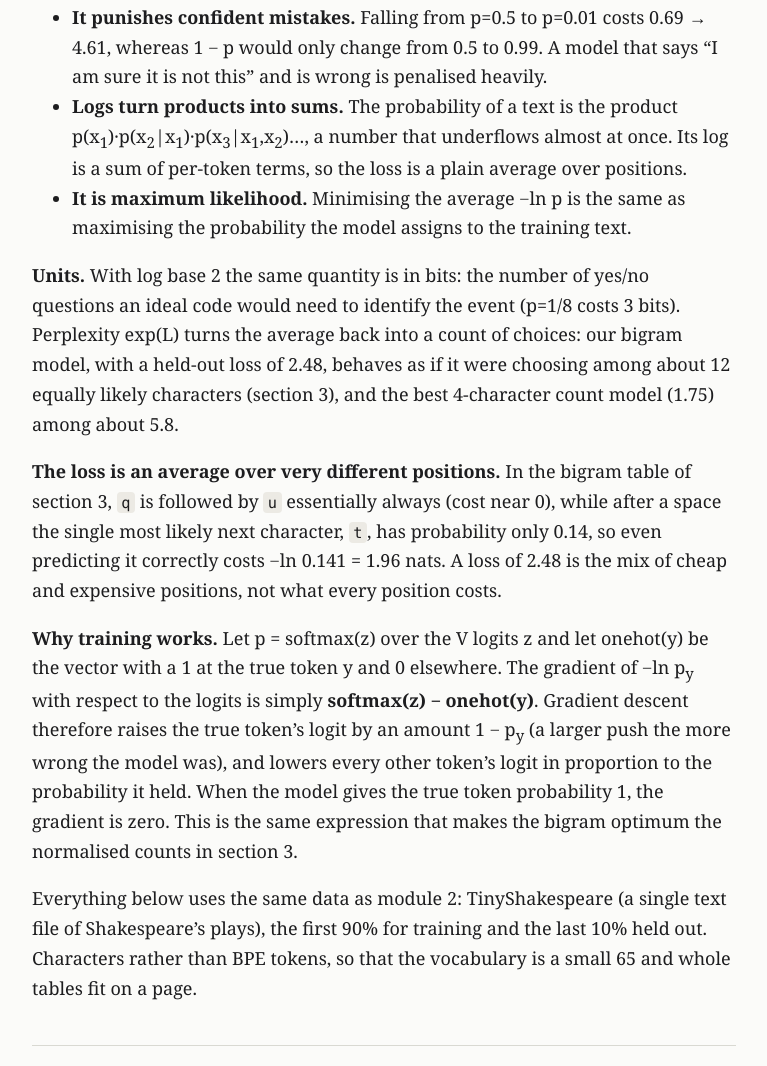
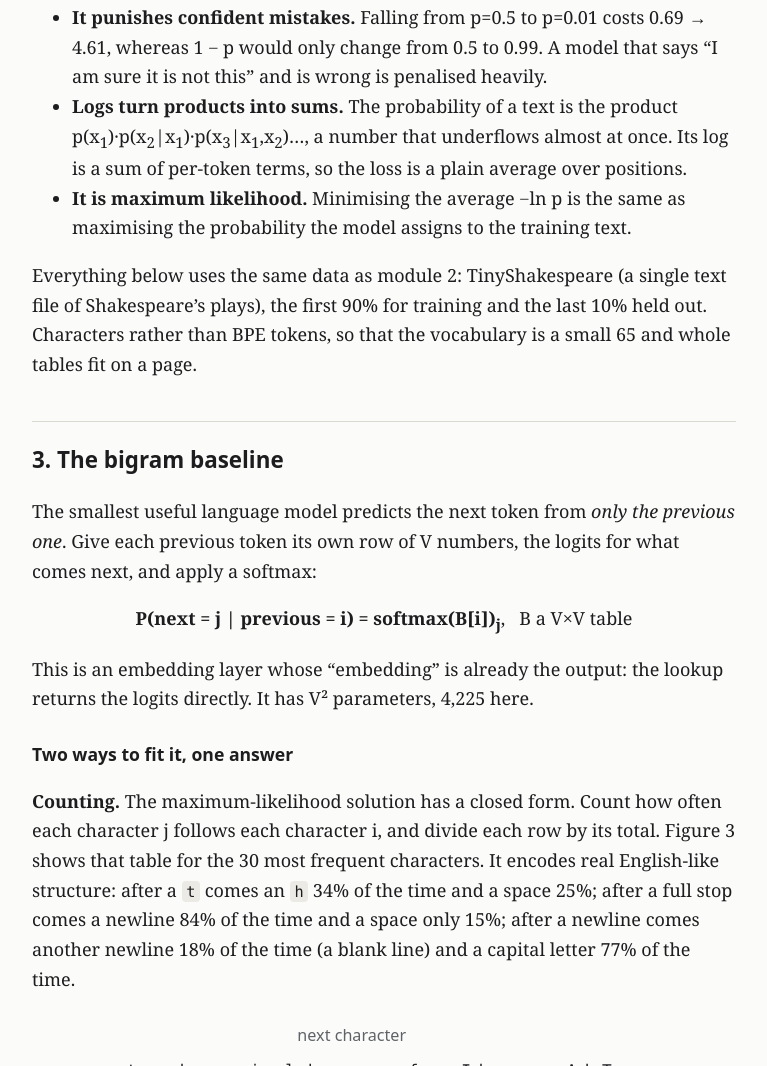
Before and after one commit to ayushais/llm_learning, a plain HTML site: page docs/03_embeddings_bigram.html in a window 1280 px wide. Shown: the part 2692-3758 px from the top of the page, without its empty margins (256-1023 px from the left). Drawn offline with Linux system fonts and the light colour scheme.

Commit message:
Module 3: trim loss intuition (drop units, average and gradient paragraphs)
Co-Authored-By: Claude Sonnet 5.5 <noreply@anthropic.com>

```diff
--- a/docs/03_embeddings_bigram.html
+++ b/docs/03_embeddings_bigram.html
@@ -76,9 +76,6 @@ svg text.mut{fill:var(--mut)} svg text.mono{font-family:ui-monospace,Menlo,Conso
 <li><b>Logs turn products into sums.</b> The probability of a text is the product p(x<sub>1</sub>)&middot;p(x<sub>2</sub>|x<sub>1</sub>)&middot;p(x<sub>3</sub>|x<sub>1</sub>,x<sub>2</sub>)&hellip;, a number that underflows almost at once. Its log is a sum of per-token terms, so the loss is a plain average over positions.</li>
 <li><b>It is maximum likelihood.</b> Minimising the average &minus;ln p is the same as maximising the probability the model assigns to the training text.</li>
 </ul>
-<p><b>Units.</b> With log base 2 the same quantity is in bits: the number of yes/no questions an ideal code would need to identify the event (p=1/8 costs 3 bits). Perplexity exp(L) turns the average back into a count of choices: our bigram model, with a held-out loss of 2.48, behaves as if it were choosing among about 12 equally likely characters (section 3), and the best 4-character count model (1.75) among about 5.8.</p>
-<p><b>The loss is an average over very different positions.</b> In the bigram table of section 3, <code>q</code> is followed by <code>u</code> essentially always (cost near 0), while after a space the single most likely next character, <code>t</code>, has probability only 0.14, so even predicting it correctly costs &minus;ln 0.141 = 1.96 nats. A loss of 2.48 is the mix of cheap and expensive positions, not what every position costs.</p>
-<p><b>Why training works.</b> Let p = softmax(z) over the V logits z and let onehot(y) be the vector with a 1 at the true token y and 0 elsewhere. The gradient of &minus;ln p<sub>y</sub> with respect to the logits is simply <b>softmax(z) &minus; onehot(y)</b>. Gradient descent therefore raises the true token&rsquo;s logit by an amount 1&nbsp;&minus;&nbsp;p<sub>y</sub> (a larger push the more wrong the model was), and lowers every other token&rsquo;s logit in proportion to the probability it held. When the model gives the true token probability 1, the gradient is zero. This is the same expression that makes the bigram optimum the normalised counts in section 3.</p>
 <p>Everything below uses the same data as module 2: TinyShakespeare (a single text file of Shakespeare&rsquo;s plays), the first 90% for training and the last 10% held out. Characters rather than BPE tokens, so that the vocabulary is a small 65 and whole tables fit on a page.</p>
 
 <h2>3. The bigram baseline</h2>
```
